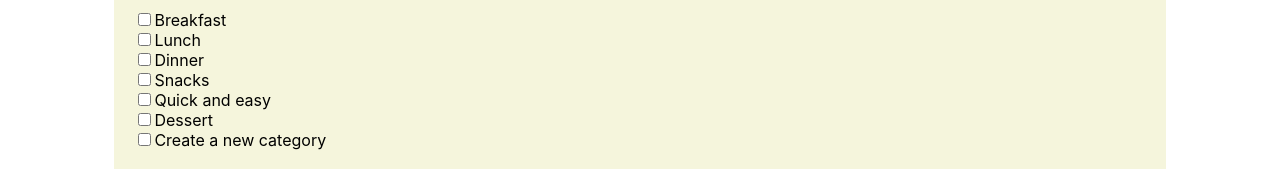
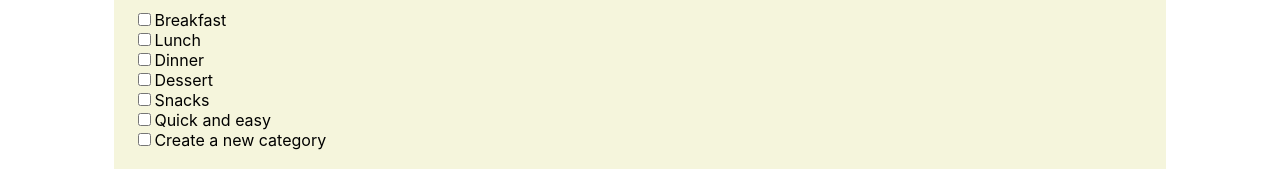
Before and after one commit to Sebastian-Russo/personal-menu, a React (Create React App) app: page /recipe-form in a window 1280 px wide. Shown: the part 367-536 px from the top of the page. Built offline with nearby package versions, Linux system fonts and the light colour scheme.

Commit message:
added redirect to delete button

```diff
--- a/src/components/recipe-categories.js
+++ b/src/components/recipe-categories.js
@@ -1,16 +1,25 @@
 import React from 'react';
+import {connect} from 'react-redux';
 
-export default function RecipeCategories(props) {
+export function RecipeCategories(props) {
+
+    console.log(props)
+
     // connect this component to store, then use categoryList
-        const categories = [
-            "breakfast",
-            "lunch",
-            "dinner",
-            "snacks",
-            "quick-and-easy",
-            "dessert"
-        ].map((cat, i) => {
+        // const categories = [
+        //     "breakfast",
+        //     "lunch",
+        //     "dinner",
+        //     "snacks",
+        //     "quick-and-easy",
+        //     "dessert"
+        // ]
+
+        const categories = props.categoryList.map((cat, i) => {
             const label = cat[0].toUpperCase() + cat.slice(1);
+            // while looping through with map,
+            // see if the props category array includes that cat
+            // returns true or false, checked prop shows true or false
             const checked = props.categories.includes(cat)
             return (
                 <div key={`${cat}-${i}`}>
@@ -33,3 +42,9 @@
             </div>
         )
 }
+
+const mapStateToProps = state => ({
+    categoryList: state.menu.categoryList
+})
+
+export default connect(mapStateToProps)(RecipeCategories)
--- a/src/components/recipe-form.js
+++ b/src/components/recipe-form.js
@@ -21,7 +21,7 @@
             newCategory: ""
         }
     }
-
+    // checks if props are coming from edit button
     componentDidMount() {
         if (this.props.menuItem) {
             console.log('edit menu item', this.props)
--- a/src/components/recipe-input.js
+++ b/src/components/recipe-input.js
@@ -9,7 +9,7 @@
             amount: ""
         }
     }
-
+    // checks if props are coming from edit button
     componentDidMount() {
         if (this.props.ingredient) {
             this.setState({
--- a/src/components/your-menu-categories.js
+++ b/src/components/your-menu-categories.js
@@ -3,6 +3,7 @@
 import {Link} from 'react-router-dom';
 
 export function YourMenuCategories({categoryList}) {
+    console.log(categoryList)
     const categories = categoryList.map((category, i) => {
         return (
             <div key={`categories-${i}`}>
--- a/src/components/your-menu-item.js
+++ b/src/components/your-menu-item.js
@@ -1,6 +1,6 @@
 import React from 'react';
 import {connect} from 'react-redux';
-import {Link} from 'react-router-dom';
+import {Link, Redirect} from 'react-router-dom';
 import RecipeForm from './recipe-form';
 import {editRecipe, deleteMenuItem} from '../actions';
 // *** AKA RECIPE COMPONENT ***
@@ -12,6 +12,10 @@
 
     const menuItem = menuItems.filter(menuItem => menuItem.id == props.match.params.id)[0];
     console.log(menuItem)
+
+    if (!menuItem){
+        return <Redirect to="/your-menu" />
+    }
 
     const ingredients = menuItem.ingredients.map(ingredient => {
         return (
```
